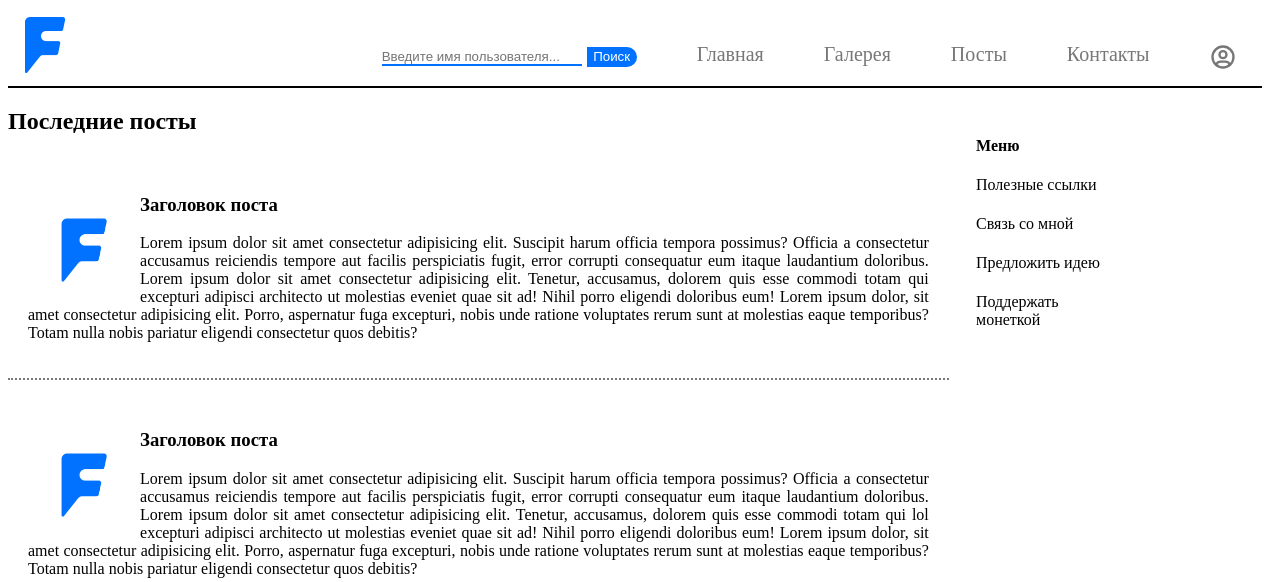
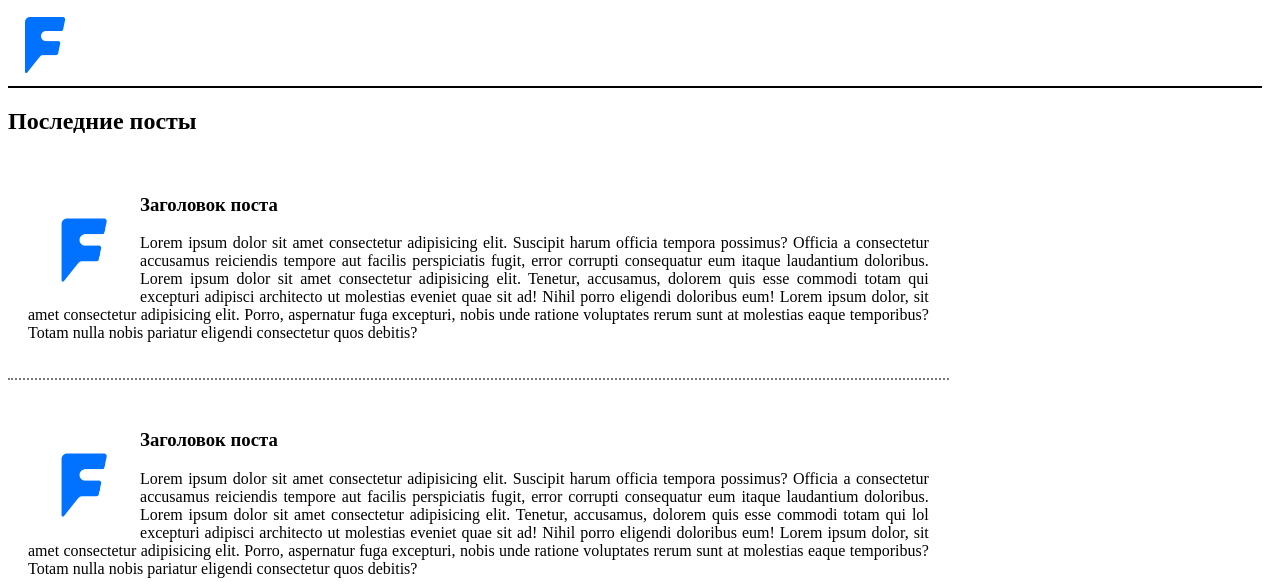
Before and after one commit to AlexanderLivanov/FotosCMS2, a PHP site: page / in a window 1280 px wide. Shown: the top 582 px of the page. Run offline with PHP 8.4, Linux system fonts and the light colour scheme.

Commit message:
багфикс

```diff
--- a/a/sys/cms/gallery.php
+++ b/a/sys/cms/gallery.php
@@ -21,9 +21,6 @@ if (!empty($_GET['stat'])) {
     echo ('
     <script>
         Toaster.toast("' . $stat . '");
-        // setTimeout(function(){
-        // window.location.href = "profile";
-        // }, 1 * 1000);
     </script>
     ');
 } else {
@@ -39,9 +36,6 @@ if (!empty($_GET['err'])) {
     echo ('
     <script>
         Toaster.error("' . $err . '");
-        // setTimeout(function(){
-        // window.location.href = "profile";
-        // }, 1 * 1000);
     </script>
 ');
 } else {
--- a/a/sys/header.php
+++ b/a/sys/header.php
@@ -43,13 +43,5 @@
             </ul>
         </nav>
     </header>
-    <div class="w3-sidebar w3-bar-block" style="width:25%;right:0; background-color: transparent;">
-        <h4 class="w3-bar-item">Меню</h4>
-        <a href="#" class="w3-bar-item w3-button">Полезные ссылки</a>
-        <a href="#" class="w3-bar-item w3-button">Связь со мной</a>
-        <a href="#" class="w3-bar-item w3-button">Предложить идею</a>
-        <a href="#" class="w3-bar-item w3-button">Поддержать монеткой</a>
-
-    </div>
 
 </html>
--- a/a/sys/userset.php
+++ b/a/sys/userset.php
@@ -30,8 +30,8 @@ if ($result['admin'] == 1) {
     <div class="tab-container">
         <ul class="tabs">
             <li><a href="#tab1">Галерея</a></li>
-            <li><a href="#tab2">Tab 2</a></li>
-            <li><a href="#tab3">Tab 3</a></li>
+            <li style="pointer-events: none;"><a href="#tab2"><i>Скоро...</i></a></li>
+            <li style="pointer-events: none;"><a href="#tab3"><i>Скоро...</i></a></li>
         </ul>
         <div id="tab1" class="tab-content">
             <?php require_once('a/sys/cms/gallery.php'); ?>
--- a/css/style.css
+++ b/css/style.css
@@ -235,7 +235,7 @@ ul {
 
 @media (min-width: 1000px) {
     .nav {
-        max-height: none;
+        max-height: 100;
         background-color: transparent;
         top: 0;
         position: relative;
--- a/explore.php
+++ b/explore.php
@@ -6,6 +6,8 @@
         .container {
             padding: 1em;
             column-count: 5;
+            width: 90%;
+            margin-top: 0;
         }
 
         img {
@@ -51,7 +53,8 @@ if (!empty($_POST['username'])) {
             <p>Упс... Кажется, такого пользователя нет... Попробуйте повторить поиск:</p>
             <form action="explore" method="POST">
                 <input type="text" value="' . $_POST['username'] . '" name="username">
-                <input type="submit" value="Поиск" id="search-btn">
+                <input type="submit" value="Поиск" id="search-btn"><br>
+                <a href="/" style="text-decoration: none; color: #0072ff;">На главную...</a>
             </form>
         </div>
         ');
```
